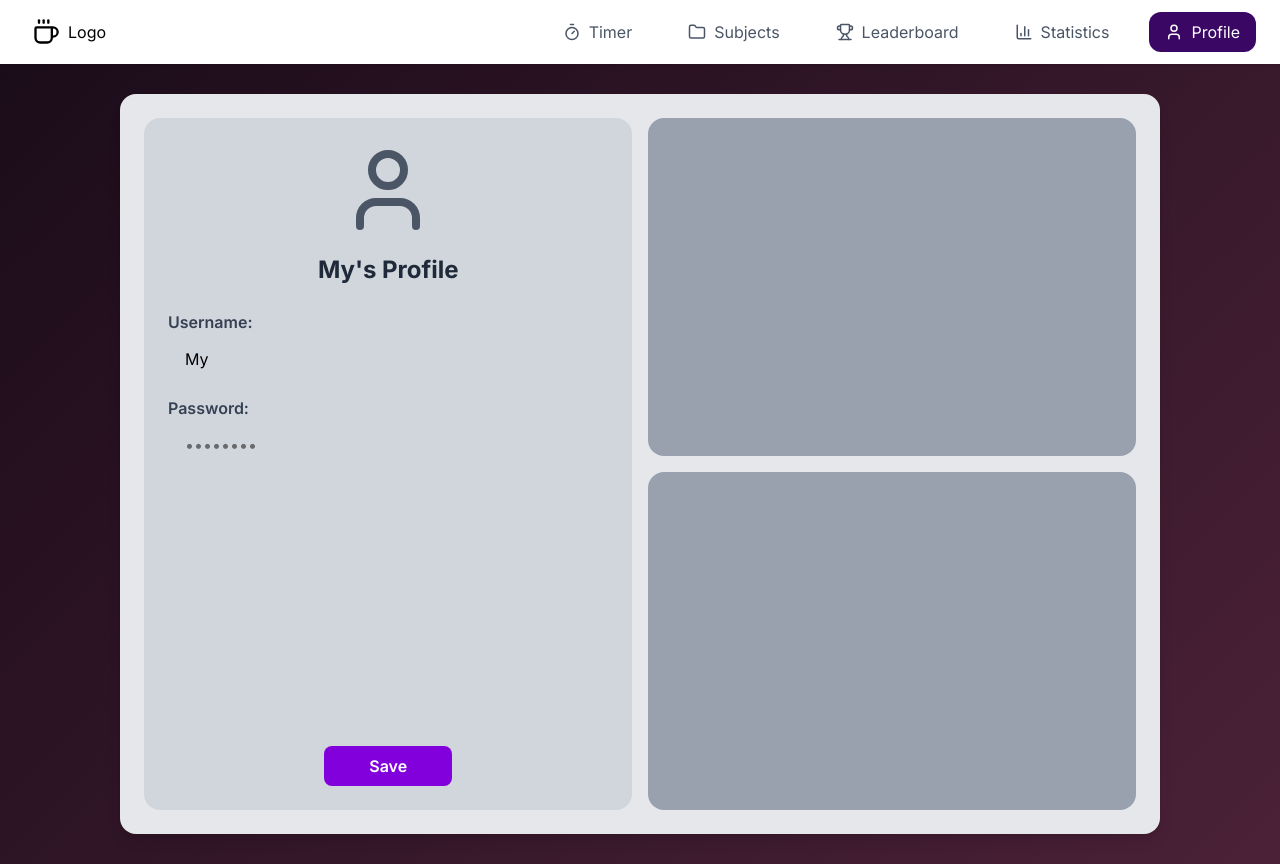
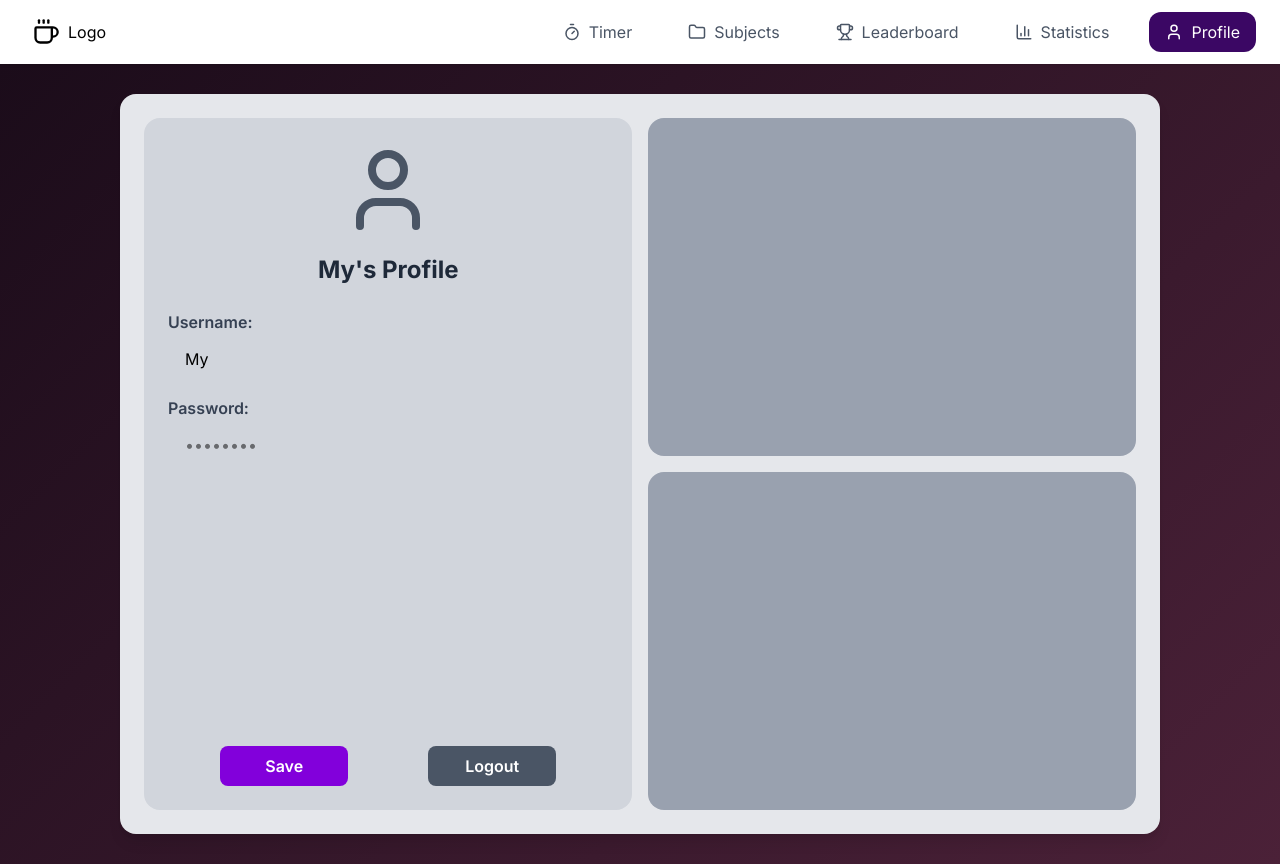
Before and after one commit to ShongMao/Study-Timer-App, a React app in the folder frontend/: page /profile in a window 1280 px wide. Built offline with nearby package versions, Linux system fonts and the light colour scheme; no server answers; sample sign-in values are in the browser's storage; the HTML template or start-up script is replaced by a standard one.

Commit message:
LV/FEAT/Added logout button to profile page

```diff
--- a/frontend/src/features/Profile.tsx
+++ b/frontend/src/features/Profile.tsx
@@ -1,6 +1,7 @@
 import { useEffect, useState } from 'react';
 import { User } from 'lucide-react';
 import { fetchUser, updateUser } from '../api/auth';
+import { useNavigate } from 'react-router-dom';
 
 export default function ProfilePage() {
   // const userId = localStorage.getItem('userId');
@@ -13,6 +14,13 @@ export default function ProfilePage() {
 
   const [password, setPassword] = useState("");
   const [loading, setLoading] = useState(true);
+  const navigate = useNavigate();
+
+
+  const handleLogout = () => {
+    localStorage.removeItem("userId");
+    navigate("/login");
+  };
 
   useEffect(() => {
     const loadUser = async () => {
@@ -102,12 +110,19 @@ export default function ProfilePage() {
           </div>
 
           {/* Save button */}
-          <div className="flex justify-center mt-6">
+          <div className="flex justify-center mt-6 gap-20">
             <button
               onClick={handleSave}
               className="w-32 bg-purple-700 hover:bg-purple-800 text-white font-semibold py-2 rounded-lg transition"
             >
               Save
+            </button>
+
+            <button
+              onClick={handleLogout}
+              className="w-32 bg-gray-600 hover:bg-gray-700 text-white font-semibold py-2 rounded-lg transition"
+            >
+              Logout
             </button>
           </div>
         </div>
```
